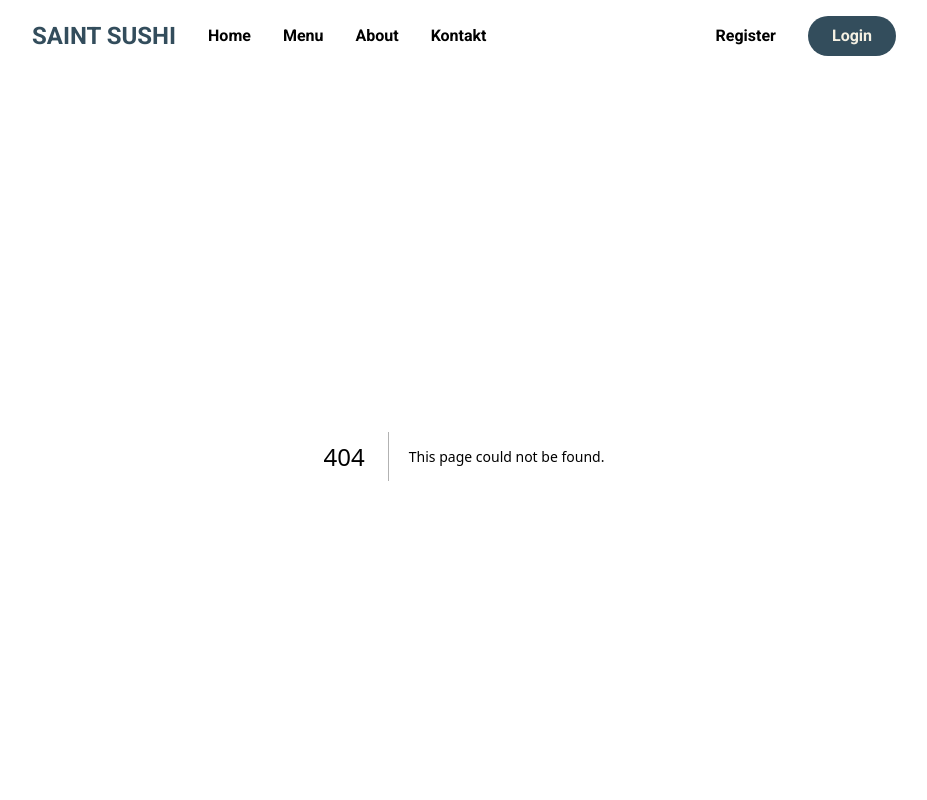
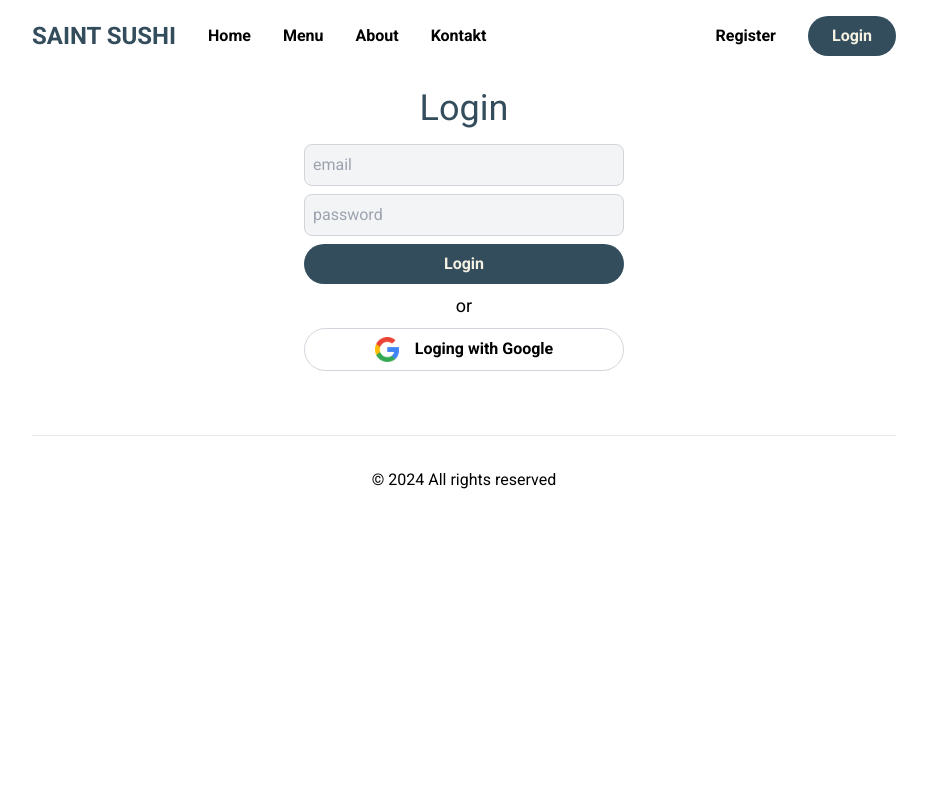
Before and after one commit to Totogodo/food-ordering-app, a Next.js app: page /login in a window 1280 px wide. Before the commit this address had no page. Shown: the top 800 px of the page, without its empty margins (176-1103 px from the left). Built offline with nearby package versions, Linux system fonts and the light colour scheme.

Commit message:
registration done login in proces

```diff
--- a/package.json
+++ b/package.json
@@ -9,6 +9,7 @@
     "lint": "next lint"
   },
   "dependencies": {
+    "argon2": "^0.40.1",
     "mongoose": "^8.2.2",
     "next": "14.1.3",
     "next-auth": "^4.24.7",
--- a/src/app/api/auth/[...nextauth]/route.ts
+++ b/src/app/api/auth/[...nextauth]/route.ts
@@ -1,12 +1,18 @@
+import mongoose from "mongoose";
 import NextAuth from "next-auth";
+import { User } from "@/models/User";
 import CredentialsProvider from "next-auth/providers/credentials";
 
-export default NextAuth({
+const argon2 = require("argon2");
+
+const handler = NextAuth({
+  secret: process.env.SECRET,
   providers: [
     CredentialsProvider({
       name: "Credentials",
+      id: "credentials",
       credentials: {
-        username: {
+        email: {
           label: "Email",
           type: "email",
           placeholder: "test@example.com",
@@ -14,21 +20,13 @@ export default NextAuth({
         password: { label: "Password", type: "password" },
       },
       async authorize(credentials, req) {
-        // You need to provide your own logic here that takes the credentials
-        // submitted and returns either a object representing a user or value
-        // that is false/null if the credentials are invalid.
-        // e.g. return { id: 1, name: 'J Smith', email: 'jsmith@example.com' }
-        // You can also use the `req` object to obtain additional parameters
-        // (i.e., the request IP address)
-        const res = await fetch("/your/endpoint", {
-          method: "POST",
-          body: JSON.stringify(credentials),
-          headers: { "Content-Type": "application/json" },
-        });
-        const user = await res.json();
+        const { email, password } = credentials;
+        mongoose.connect(process.env.MONGO_URL);
 
-        // If no error and we have user data, return it
-        if (res.ok && user) {
+        const user = await User.findOne({ email });
+        const isValid = user && (await argon2.verify(user.password, password));
+
+        if (isValid) {
           return user;
         }
         // Return null if user data could not be retrieved
@@ -37,3 +35,4 @@ export default NextAuth({
     }),
   ],
 });
+export { handler as GET, handler as POST };
--- a/src/app/api/register/route.js
+++ b/src/app/api/register/route.js
@@ -1,13 +1,12 @@
 import mongoose from "mongoose";
 import { User } from "@/models/User";
+
 const URL =
   "mongodb+srv://mzaiarnyi:7lwS4VNpC0G3bfIZ@cluster0.g8anloh.mongodb.net/?retryWrites=true&w=majority&appName=Cluster0";
-//! URL used because process.env.MONGO_URL wont work!
-//TODO check why it wont work and fix
 
 export async function POST(req) {
   const body = await req.json();
-  mongoose.connect(process.env.MONGO_URL || URL);
+  mongoose.connect(process.env.MONGO_URL);
 
   const createdUser = await User.create(body);
   return Response.json(createdUser);
--- a/src/app/globals.css
+++ b/src/app/globals.css
@@ -9,6 +9,13 @@ input[type="password"] {
   @apply rounded-lg block w-full my-2;
 }
 
+input[type="email"]:disabled,
+input[type="text"]:disabled,
+input[type="password"]:disabled {
+  @apply border-gray-700 p-2 bg-gray-700;
+  @apply rounded-lg block w-full my-2;
+}
+
 button {
   @apply border border-gray-300 block w-full font-semibold rounded-full px-6 py-2;
 }
@@ -16,3 +23,7 @@ button[type="submit"],
 .submit {
   @apply bg-primary border-0 text-light;
 }
+button[type="submit"]:disabled,
+.submit:disabled {
+  @apply bg-gray-900 border-0 text-gray-400 cursor-wait;
+}
--- /dev/null
+++ b/src/app/login/page.js
@@ -0,0 +1,60 @@
+"use client";
+import { useState } from "react";
+// import Link from "next/link";
+import { signIn } from "next-auth/react";
+
+export default function LoginPage() {
+  const [email, setEmail] = useState("");
+  const [password, setPassword] = useState("");
+  const [loginInProgress, setLoginInProgress] = useState(false);
+
+  async function handleFormSubmit(e) {
+    e.preventDefault();
+    setLoginInProgress(true);
+
+    const result = await signIn("credentials", { email, password });
+
+    if (result.error) {
+      // Handle errors, e.g., show an error message
+      console.error(result.error);
+    } else {
+      // Optionally redirect the user or perform other actions upon successful sign-in
+      // For example, redirect to the home page or a user dashboard
+      window.location.href = "/your-successful-signin-redirect-path";
+    }
+
+    setLoginInProgress(false);
+  }
+
+  return (
+    <section className="mt-8">
+      <h1 className="text-center text-4xl text-primary mb-4">Login</h1>
+      <form className="block max-w-xs mx-auto" onSubmit={handleFormSubmit}>
+        <input
+          type="email"
+          name="email"
+          placeholder="email"
+          value={email}
+          disabled={loginInProgress}
+          onChange={(e) => setEmail(e.target.value)}
+        />
+        <input
+          type="password"
+          name="password"
+          placeholder="password"
+          value={password}
+          disabled={loginInProgress}
+          onChange={(p) => setPassword(p.target.value)}
+        />
+        <button type="submit" disabled={loginInProgress}>
+          Login
+        </button>
+        <div className="text-center text-lg text-secondary my-2">or</div>
+        <button className="flex items-center gap-4  justify-center">
+          <img className="max-w-6" src="/google.png" alt="logo google" />
+          Loging with Google
+        </button>
+      </form>
+    </section>
+  );
+}
--- a/src/app/register/page.js
+++ b/src/app/register/page.js
@@ -1,42 +1,79 @@
 "use client";
-import { useState } from "react";
+import { use, useState } from "react";
+import Link from "next/link";
 
 export default function RegisterPage() {
   const [email, setEmail] = useState("");
   const [password, setPassword] = useState("");
+  const [creatingUser, setCreatingUser] = useState(false);
+  const [userCreated, setUserCreated] = useState(false);
+  const [registerError, setRegisterError] = useState(false);
 
-  function handleFormSubmit(e) {
+  async function handleFormSubmit(e) {
     e.preventDefault();
+    setCreatingUser(true);
+    setUserCreated(false);
 
-    fetch("/api/register", {
+    const response = await fetch("/api/register", {
       method: "POST",
       body: JSON.stringify({ email, password }),
       headers: { "Content-Type": "application/json" },
     });
+
+    if (!response.ok) {
+      setRegisterError(true);
+    } else {
+      setUserCreated(true);
+    }
+
+    setCreatingUser(false);
   }
 
   return (
     <section className="mt-8">
       <h1 className="text-center text-4xl text-primary mb-4">Register</h1>
+      {userCreated && (
+        <div className="text-center text-gray-700">
+          User created. Now you can{" "}
+          <Link className="underline" href={"/login"}>
+            Login &raquo;
+          </Link>
+        </div>
+      )}
+      {registerError && (
+        <div className="text-center text-red-700">
+          An error has occured. Please check data or try again later.
+        </div>
+      )}
       <form className="block max-w-xs mx-auto" onSubmit={handleFormSubmit}>
         <input
           type="email"
           placeholder="email"
           value={email}
+          disabled={creatingUser}
           onChange={(e) => setEmail(e.target.value)}
         />
         <input
           type="password"
           placeholder="password"
           value={password}
+          disabled={creatingUser}
           onChange={(p) => setPassword(p.target.value)}
         />
-        <button type="submit">Register</button>
+        <button type="submit" disabled={creatingUser}>
+          Register
+        </button>
         <div className="text-center text-lg text-secondary my-2">or</div>
         <button className="flex items-center gap-4  justify-center">
           <img className="max-w-6" src="/google.png" alt="logo google" />
-          Logging with Google
+          Loging with Google
         </button>
+        <div className="text-center text-sm text-secondary my-2">
+          Already have an account?{" "}
+          <Link className="underline" href={"/login"}>
+            Login
+          </Link>
+        </div>
       </form>
     </section>
   );
--- a/src/models/User.js
+++ b/src/models/User.js
@@ -1,5 +1,5 @@
-import bcrypt from "bcrypt";
 const { Schema, models, model } = require("mongoose");
+const argon2 = require("argon2");
 
 const UserSchema = new Schema(
   {
@@ -8,8 +8,9 @@ const UserSchema = new Schema(
       type: String,
       required: true,
       validate: (pass) => {
-        if (pass?.length || pass.length < 5) {
-          new Error("Password isnt correct");
+        if (!pass?.length || pass.length < 5) {
+          new Error("Password must be at least 5 characters");
+          return false;
         }
       },
     },
@@ -17,10 +18,26 @@ const UserSchema = new Schema(
   { timestamps: true }
 );
 
-UserSchema.post("validate", function (user) {
-  const notHashedPassword = user.password;
-  const salt = bcrypt.genSaltSync(10);
-  user.password = bcrypt.hashSync(notHashedPassword, salt);
+UserSchema.post("validate", async function (user) {
+  try {
+    const notHashedPasword = user.password;
+    user.password = await argon2.hash(notHashedPasword);
+  } catch (err) {
+    console.error(err);
+  }
 });
 
+//TODO verify when login in
+// async function verifyPassword(hash, password) {
+//   try {
+//     if (await argon2.verify(hash, password)) {
+//       // Hasło jest poprawne
+//     } else {
+//       // Niepoprawne hasło
+//     }
+//   } catch (err) {
+//     console.error(err);
+//   }
+// }
+
 export const User = models?.User || model("User", UserSchema);
```
Also changed, not shown: 2 other files (tests, documents, lock files or other folders).
